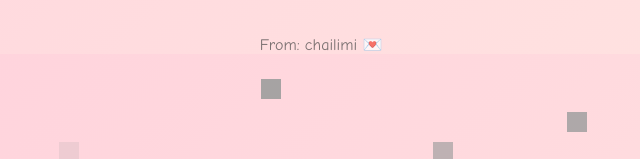
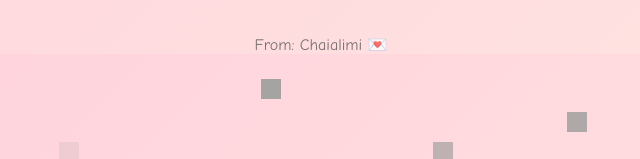
Before and after one commit to hieuchimbuvcl/uyen-nhi-birthday, a plain HTML site: page index.html in a window 1280 px wide. Shown: the part 658-817 px from the top of the page, 319-959 px from the left. Drawn offline with Linux system fonts and the light colour scheme; grey boxes are pictures that could not be loaded.

Commit message:
Add files via upload

```diff
--- a/index.html
+++ b/index.html
@@ -134,7 +134,7 @@
     Trình duyệt của bạn không hỗ trợ phát nhạc.
   </audio>
 
-  <footer>From: chailimi 💌</footer>
+  <footer>From: Chaialimi 💌</footer>
 
   <script>
     function createFloatingIcon(className, speed) {
```
